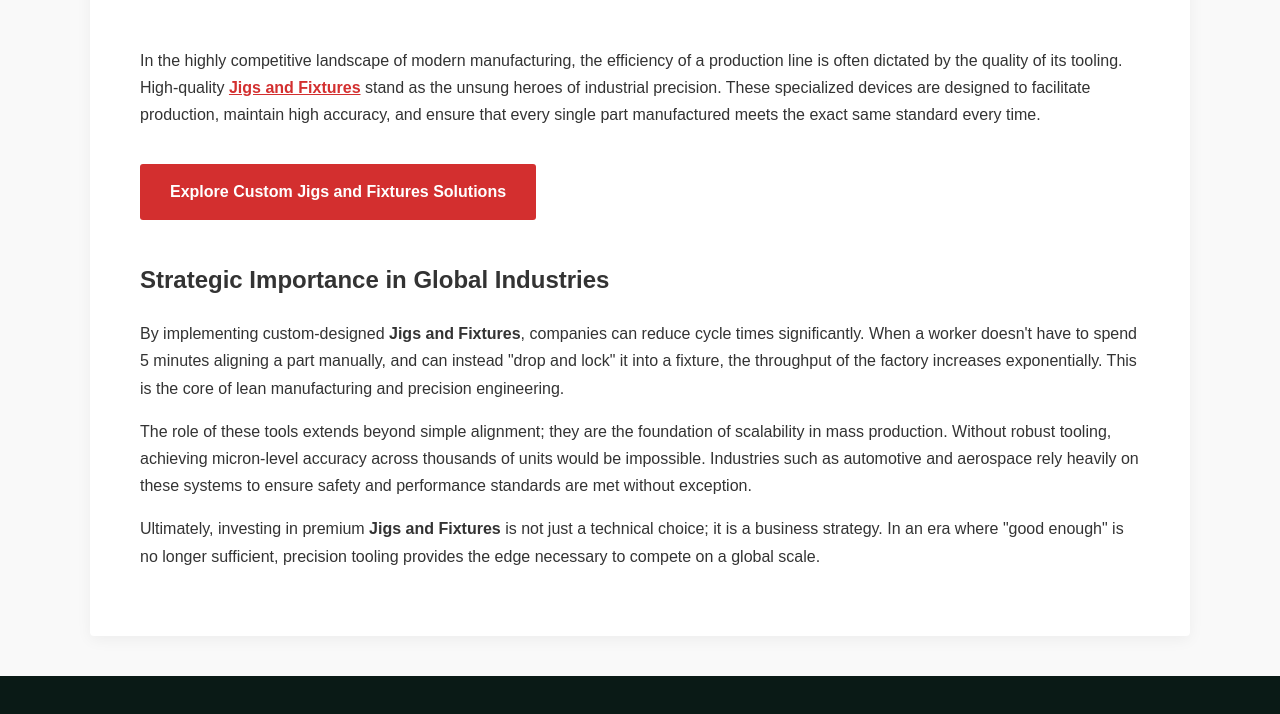
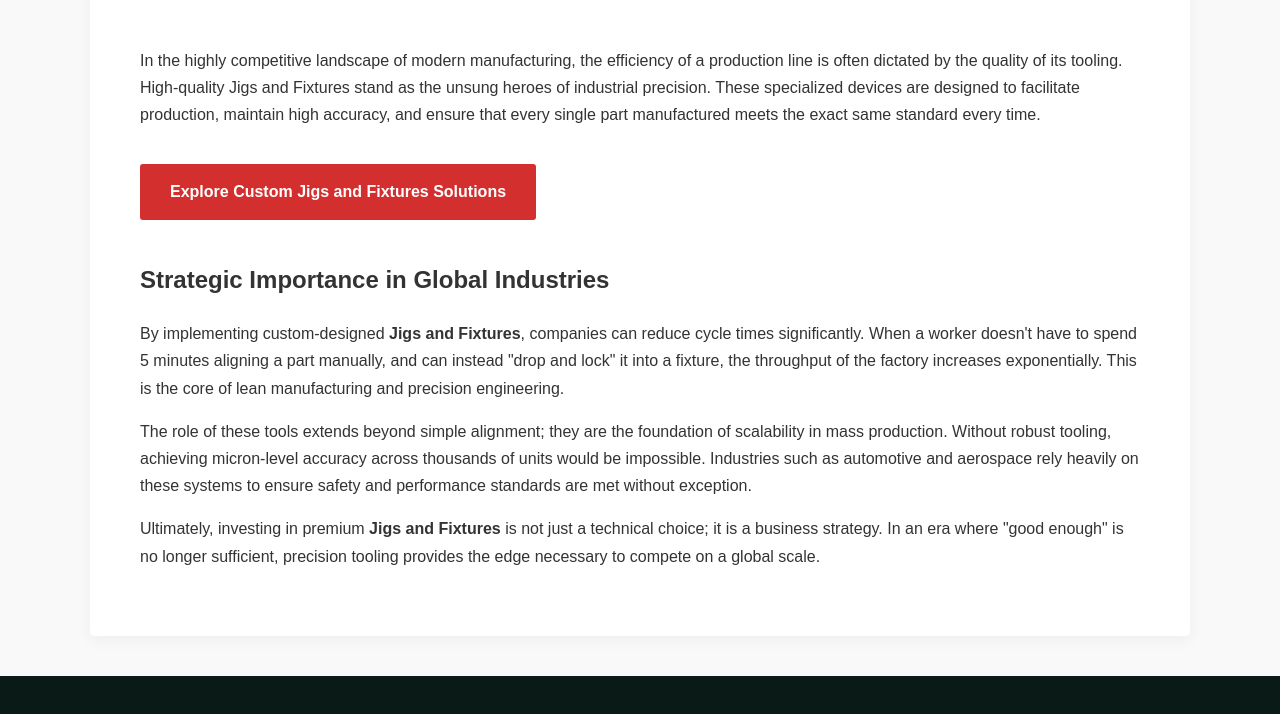
Before and after one commit to johanvick2/mynewproject, a plain HTML site: page index.html in a window 1280 px wide. Shown: the part 1100-1814 px from the top of the page. Drawn offline with Linux system fonts and the light colour scheme.

Commit message:
index.html
Signed-off-by: johanvick2 <greege.awd1@gmail.com>

```diff
--- a/index.html
+++ b/index.html
@@ -52,7 +52,7 @@
 
         <img src="https://kimsen.vn/upload_images/images/jigs-and-fixtures-01(1).png" alt="Precision Jigs and Fixtures" class="featured-image">
 
-        <p>In the highly competitive landscape of modern manufacturing, the efficiency of a production line is often dictated by the quality of its tooling. High-quality <a href="https://yicenprecision.com/service/custom-jig-fixture-design-services/" class="main-anchor">Jigs and Fixtures</a> stand as the unsung heroes of industrial precision. These specialized devices are designed to facilitate production, maintain high accuracy, and ensure that every single part manufactured meets the exact same standard every time.</p>
+        <p>In the highly competitive landscape of modern manufacturing, the efficiency of a production line is often dictated by the quality of its tooling. High-quality Jigs and Fixtures stand as the unsung heroes of industrial precision. These specialized devices are designed to facilitate production, maintain high accuracy, and ensure that every single part manufactured meets the exact same standard every time.</p>
 
         <a href="https://yicenprecision.com/service/custom-jig-fixture-design-services/" class="cta-btn">Explore Custom Jigs and Fixtures Solutions</a>
 
```
